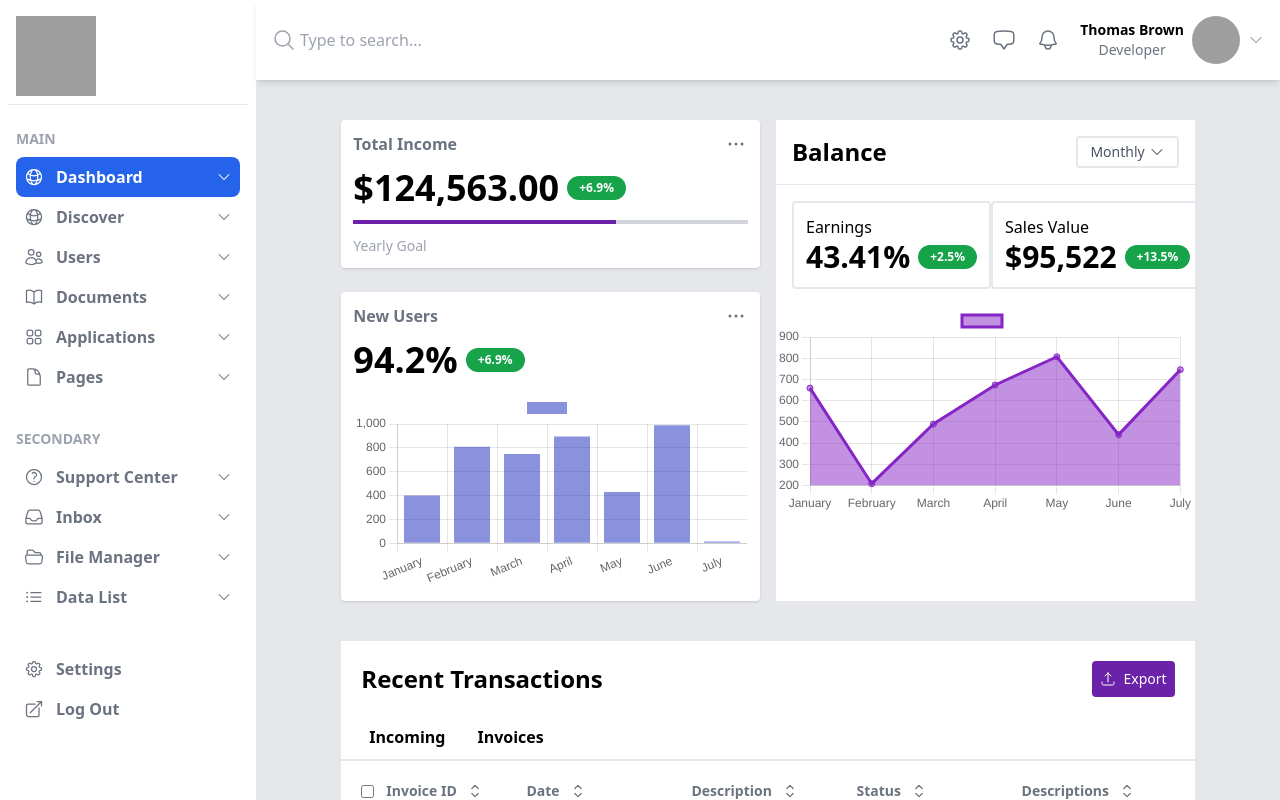
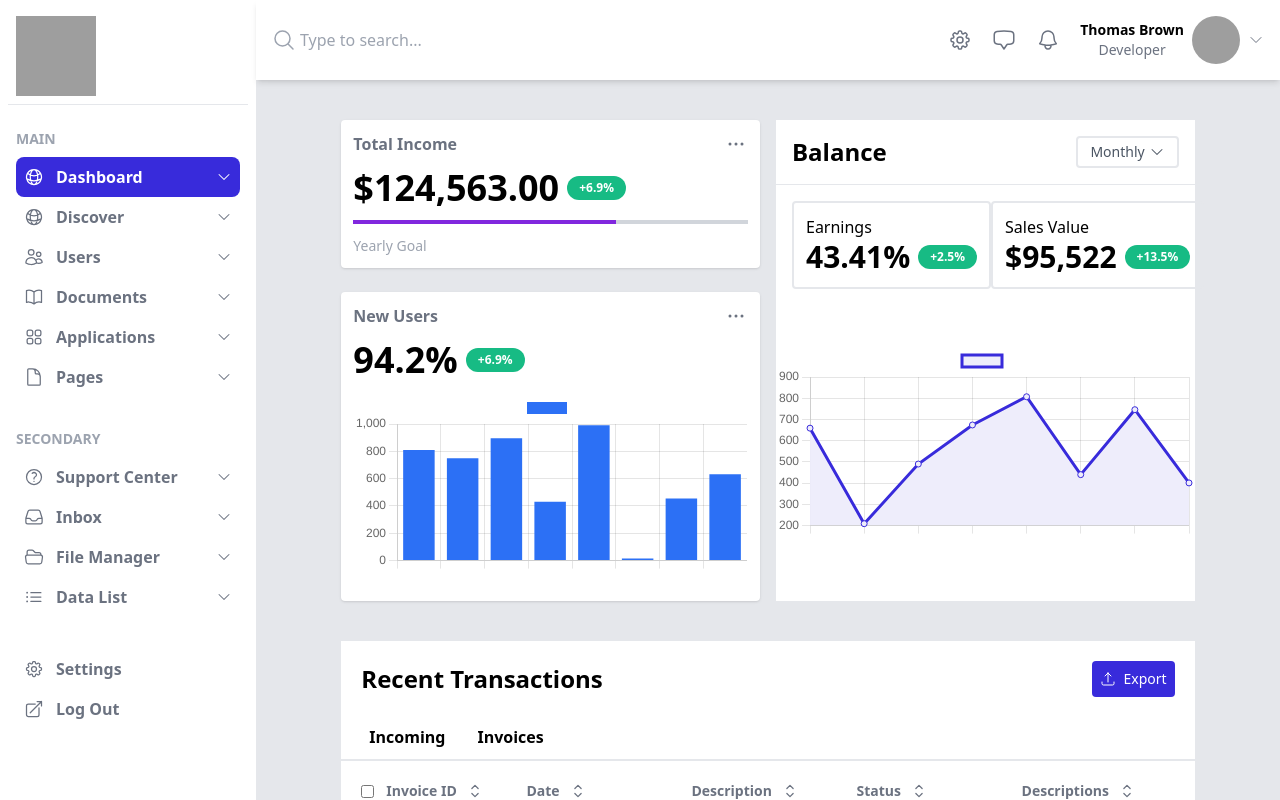
Before and after one commit to KirPot05/dashboard-design, a React (Create React App) app: page / in a window 1280 px wide. Shown: the top 800 px of the page. Built offline with nearby package versions, Linux system fonts and the light colour scheme; grey boxes are pictures that could not be loaded.

Commit message:
modified colors across page

```diff
--- a/src/components/Stats.js
+++ b/src/components/Stats.js
@@ -21,7 +21,7 @@ function Stats() {
           </p>
 
           <div className="bg-gray-300 h-1 w-full relative">
-            <div className="absolute top-0 w-2/3 h-1 bg-purple-800"></div>
+            <div className="absolute top-0 w-2/3 h-1 bg-secondary"></div>
           </div>
           <p className="text-gray-400 text-sm">Yearly Goal</p>
         </div>
@@ -32,11 +32,11 @@ function Stats() {
             <h4 className="font-semibold"> New Users </h4>
             <EllipsisHorizontalIcon className="w-6 h-6" />
           </div>
-          <p className="flex items-center space-x-2">
+          <div className="flex items-center space-x-2">
             {" "}
             <span className="text-4xl font-semibold"> 94.2% </span>
             <Badge content="+6.9%" />
-          </p>
+          </div>
 
           <BarChart />
         </div>
--- a/src/components/Transactions.js
+++ b/src/components/Transactions.js
@@ -14,18 +14,18 @@ function Transactions() {
     <div className="mt-10 bg-white">
       <div className="flex items-center justify-between p-5">
         <h4 className="text-2xl font-semibold">Recent Transactions</h4>
-        <button className="flex items-center space-x-2 bg-purple-800 p-2 rounded text-white text-sm">
+        <button className="flex items-center space-x-2 bg-primary p-2 rounded text-white text-sm">
           <ArrowUpTrayIcon className="h-4 w-4" />
           <span>Export</span>
         </button>
       </div>
 
       <div className="space-x-4 border-b-2 px-5">
-        <button className="p-2 font-semibold focus:text-purple-800 focus:border-b-2 focus:border-purple-800">
+        <button className="p-2 font-semibold focus:text-primary focus:border-b-2 focus:border-primary">
           {" "}
           Incoming{" "}
         </button>
-        <button className="p-2 font-semibold focus:text-purple-800 border-b-2 border-white focus:border-purple-800">
+        <button className="p-2 font-semibold focus:text-primary border-b-2 border-white focus:border-primary">
           {" "}
           Invoices{" "}
         </button>
--- a/src/components/charts/Area.js
+++ b/src/components/charts/Area.js
@@ -30,12 +30,9 @@ export const options = {
       position: "top",
     },
   },
-  scales: {
-    display: "false",
-  },
 };
 
-const labels = ["January", "February", "March", "April", "May", "June", "July"];
+const labels = Array.from({ length: 8 }).fill("");
 
 export const data = {
   labels,
@@ -44,12 +41,12 @@ export const data = {
       fill: true,
       label: "",
       data: labels.map(() => faker.datatype.number({ min: 0, max: 1000 })),
-      borderColor: "rgb(133, 37, 197)",
-      backgroundColor: "rgba(133, 37, 197, 0.5)",
+      borderColor: "rgb(56, 43, 219)",
+      backgroundColor: "rgb(238,237,251)",
     },
   ],
 };
 
 export function Area() {
-  return <Line options={options} data={data} />;
+  return <Line className="mt-10" options={options} data={data} />;
 }
--- a/src/components/charts/Bar.js
+++ b/src/components/charts/Bar.js
@@ -24,7 +24,7 @@ export const options = {
   plugins: {},
 };
 
-const labels = ["January", "February", "March", "April", "May", "June", "July"];
+const labels = Array.from({ length: 8 }).fill("");
 
 export const data = {
   labels,
@@ -32,7 +32,7 @@ export const data = {
     {
       label: "",
       data: labels.map(() => faker.datatype.number({ min: 0, max: 1000 })),
-      backgroundColor: "rgba(22, 39, 190, 0.5)",
+      backgroundColor: "rgb(44,112,245)",
     },
   ],
 };
--- a/src/components/common/Badge.js
+++ b/src/components/common/Badge.js
@@ -2,7 +2,7 @@ import React from "react";
 
 function Badge({ content }) {
   return (
-    <div className="bg-green-600 text-white px-3 py-1 font-semibold text-xs rounded-full">
+    <div className="bg-success text-white px-3 py-1 font-semibold text-xs rounded-full">
       {content}
     </div>
   );
--- a/src/index.css
+++ b/src/index.css
@@ -8,6 +8,6 @@
     }
 
     #link-active{
-        @apply text-white bg-blue-600
+        @apply text-white bg-primary
     }
 }
--- a/tailwind.config.js
+++ b/tailwind.config.js
@@ -2,7 +2,13 @@
 module.exports = {
   content: ["./src/**/*.{js,jsx,ts,tsx}"],
   theme: {
-    extend: {},
+    extend: {
+      colors: {
+        primary: "#382BDB",
+        secondary: "#8127DE",
+        success: "#17BB84",
+      },
+    },
   },
   plugins: [],
 };
```
